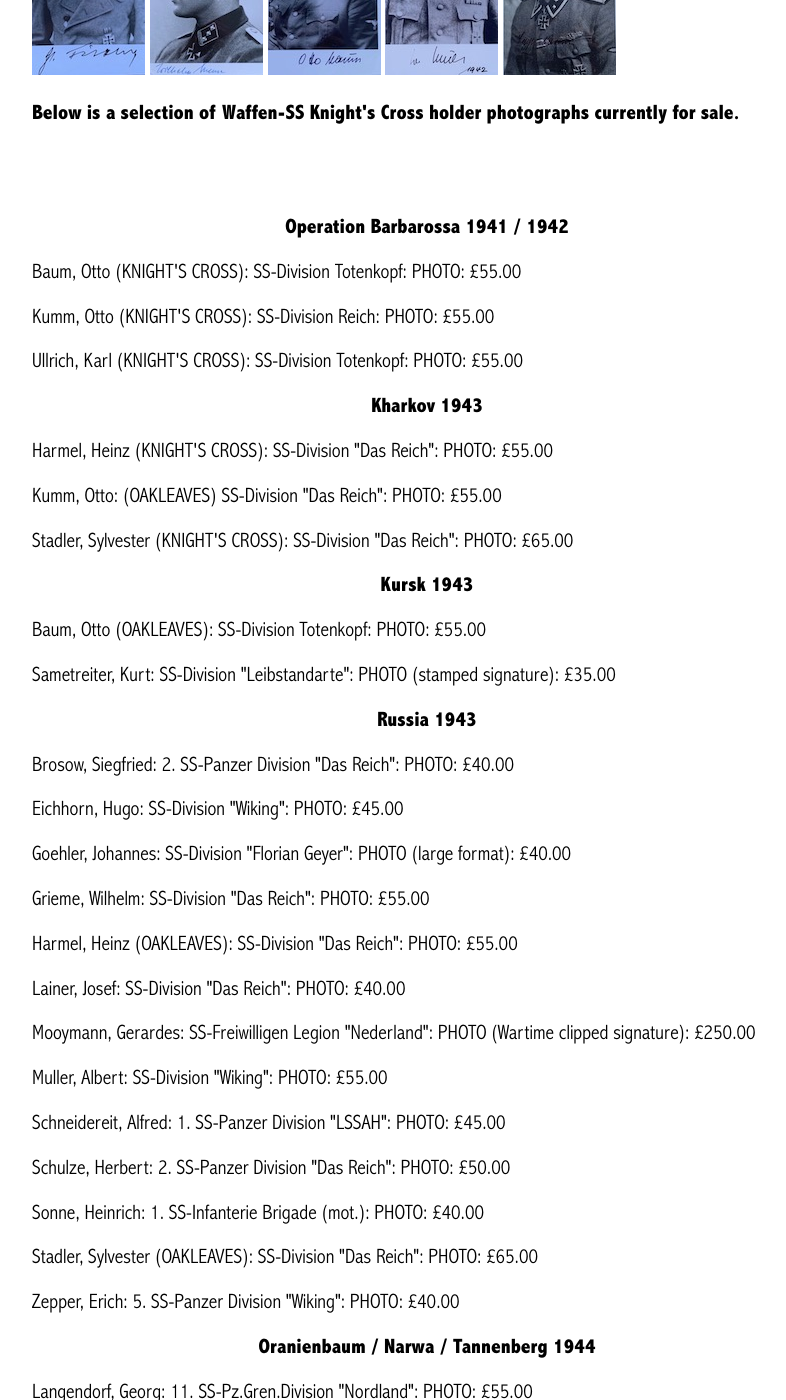
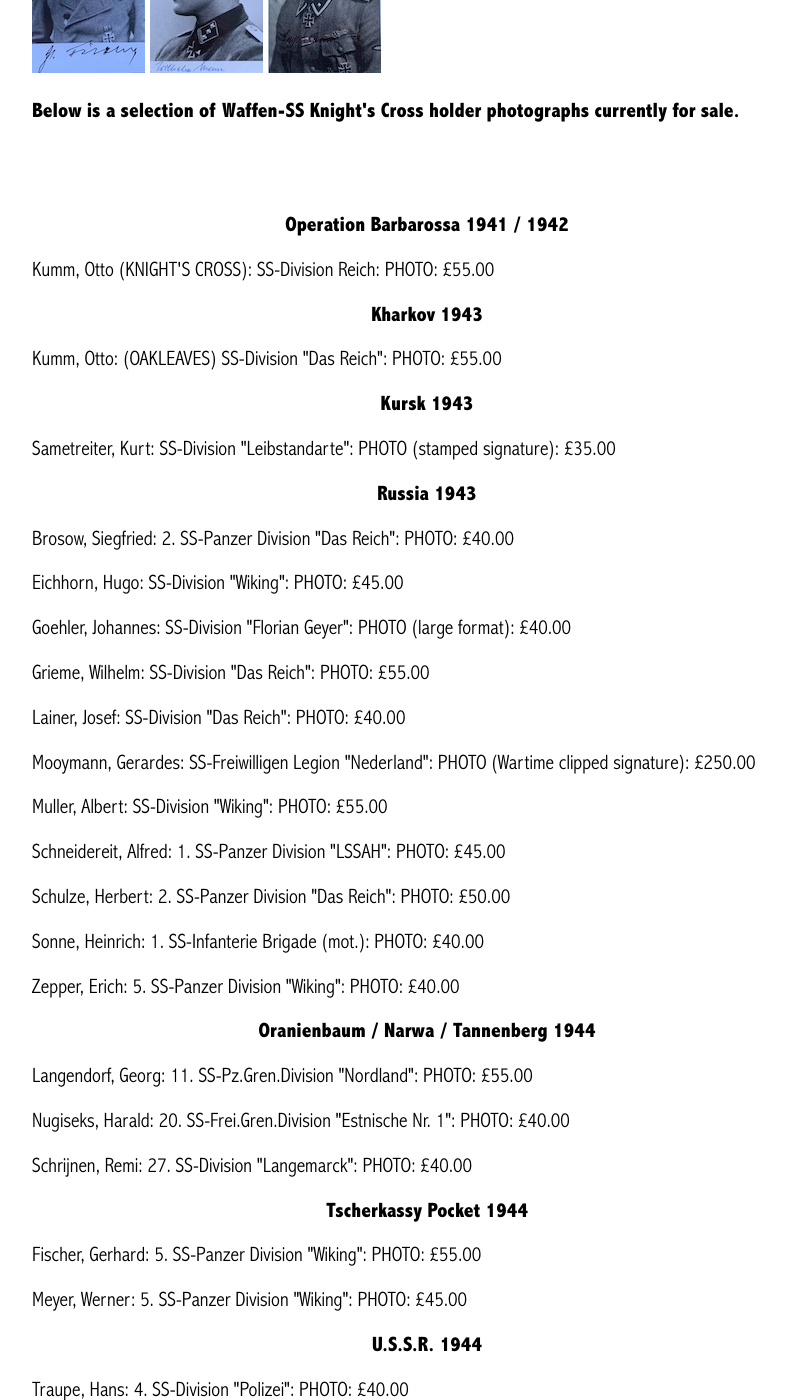
Before and after one commit to lahphotographs/lahphotographs.github.com, a Jekyll site: the page built from Waffen_SS_photos.md, in a window 1280 px wide and 1400 px high, scrolled down 449 px. Shown: the whole window, without its empty margins (213-999 px from the left). Built offline with Jekyll 4.4.1, drawn with Linux system fonts in a browser that asks for light colours; some of the changed text lies outside the part shown.

Commit message:
Update Waffen_SS_photos.md

```diff
--- a/Waffen_SS_photos.md
+++ b/Waffen_SS_photos.md
@@ -8,25 +8,18 @@ permalink: /waffen_ss_photos.html
 <p float="left">
 <img src="./assets/Fischer SS.jpeg"/>
 <img src="./assets/Grieme.jpeg"/>
-<img src="./assets/Baum.jpeg"/>
-<img src="./assets/Ulrich.jpeg"/>
 <img src="./assets/Lainer.jpeg"/>
 <br />
 <p><b>Below is a selection of Waffen-SS Knight's Cross holder photographs currently for sale.</b></p>
 <br />
 <br />
 <p><b><center>Operation Barbarossa 1941 / 1942</center></b></p>
-<p>Baum, Otto (KNIGHT'S CROSS): SS-Division Totenkopf: PHOTO: £55.00
 <p>Kumm,	Otto (KNIGHT'S CROSS):	SS-Division Reich:	PHOTO: £55.00
-<p>Ullrich,	Karl (KNIGHT'S CROSS):	SS-Division Totenkopf:	PHOTO: £55.00
 <br />
 <p><b><center>Kharkov 1943</center></b></p>
-<p>Harmel,	Heinz (KNIGHT'S CROSS):	SS-Division "Das Reich":	PHOTO: £55.00
 <p>Kumm,	Otto:	(OAKLEAVES) SS-Division "Das Reich":	PHOTO: £55.00
-<p>Stadler,	Sylvester (KNIGHT'S CROSS):	SS-Division "Das Reich":	PHOTO: £65.00
 <br />
 <p><b><center>Kursk 1943</center></b></p>
-<p>Baum, Otto (OAKLEAVES): SS-Division Totenkopf: PHOTO: £55.00
 <p>Sametreiter,	Kurt:	SS-Division "Leibstandarte":	PHOTO (stamped signature): £35.00
 <br />
 <p><b><center>Russia 1943</center></b></p>
@@ -34,14 +27,12 @@ permalink: /waffen_ss_photos.html
 <p>Eichhorn,	Hugo:	SS-Division "Wiking":	PHOTO: £45.00
 <p>Goehler,	Johannes:	SS-Division "Florian Geyer":	PHOTO (large format): £40.00
 <p>Grieme,	Wilhelm:	SS-Division "Das Reich":	PHOTO: £55.00
-<p>Harmel,	Heinz (OAKLEAVES):	SS-Division "Das Reich":	PHOTO: £55.00
 <p>Lainer,	Josef:	SS-Division "Das Reich":	PHOTO: £40.00
 <p>Mooymann,	Gerardes:	SS-Freiwilligen Legion  "Nederland":	PHOTO (Wartime clipped signature): £250.00
 <p>Muller,	Albert:	SS-Division "Wiking":	PHOTO: £55.00
 <p>Schneidereit,	Alfred:	1. SS-Panzer Division "LSSAH":	PHOTO: £45.00
 <p>Schulze,	Herbert: 2. SS-Panzer Division "Das Reich":	PHOTO: £50.00
 <p>Sonne,	Heinrich: 1. SS-Infanterie Brigade (mot.):	PHOTO: £40.00
-<p>Stadler,	Sylvester (OAKLEAVES):	SS-Division "Das Reich":	PHOTO: £65.00
 <p>Zepper,	Erich:	5. SS-Panzer Division "Wiking":	PHOTO: £40.00
 <br />
 <p><b><center>Oranienbaum / Narwa / Tannenberg 1944</center></b></p>
@@ -52,11 +43,9 @@ permalink: /waffen_ss_photos.html
 <p><b><center>Tscherkassy Pocket 1944</center></b></p>
 <p>Fischer,	Gerhard:	5. SS-Panzer Division "Wiking":	PHOTO: £55.00
 <p>Meyer,	Werner:	5. SS-Panzer Division "Wiking":	PHOTO: £45.00
-<p>Schönfelder,	Manfred:	5. SS-Panzer Division "Wiking":	PHOTO: £55.00
 <br />
 <p><b><center>U.S.S.R. 1944</center></b></p>
 <p>Traupe,	Hans:	4. SS-Division "Polizei":	PHOTO: £40.00
-<p>Ullrich,	Karl (OAKLEAVES):	3. SS-Panzer Division "Totenkopf" (DIVISIONAL COMMANDER):	PHOTO: £55.00
 <br />
 <p><b><center>Normandy 1944</center></b></p>
 <p>Barkmann,	Ernst: 2. SS-Panzer Division "Das Reich":	PHOTO:	£50.00
@@ -64,7 +53,6 @@ permalink: /waffen_ss_photos.html
 <br />
 <p><b><center>'Market Garden' 1944</center></b></p>
 <p>Euling,	Karl-Heinz:	10. SS-Division "Frundsberg":	PHOTO: £40.00
-<p>Harmel,	Heinz (SWORDS):	10. SS-Division "Frundsberg"(DIVISIONAL COMMANDER):	PHOTO: £55.00
 <br />
 <p><b><center>Poland 1944</center></b></p>
 <p>Heder,	Eberhard:	5. SS-Panzer Division "Wiking":	PHOTO: £40.00
@@ -94,15 +82,12 @@ permalink: /waffen_ss_photos.html
 <p><b><center>Budapest / Hungary / Austria 1945</center></b></p>
 <p>Boosfeld,	Joachim:	8. SS-Division "Florian Geyer":	PHOTO: £40.00
 <p>Buck,	Friedrich:	8. SS-Division "Florian Geyer":	PHOTO: £40.00
-<p>Darges,	Fritz:	5. SS-Panzer Division "Wiking" (FUHRER ADJUTANT):	PHOTO: £50.00
 <p>Gustavsson,	Karl-Heinz:	2. SS-Division "Das Reich":	PHOTO: £40.00
 <p>Hauser,	Hans:	2. SS-Division "Das Reich": PHOTO: £45.00
-<p>Kreutz,	Karl:	2. SS-Division "Das Reich" (DIVISIONAL COMMANDER): PHOTO: £40.00
 <p>Lichte,	Karl-Heinz:	5. SS-Panzer Division "Wiking":	PHOTO: £40.00
 <p>Riedel,	Franz:	10. SS-Division "Frundsberg":	PHOTO: £50.00
 <p>Rieflin,	Fritz:	2. SS-Division "Das Reich":	PHOTO: £40.00
 <p>Sailer,	Johann:	9. SS-Division "Hohenstaufen":	PHOTO: £40.00
-<p>Stadler,	Sylvester (SWORDS):	9. SS-Panzer Division "Hohenstaufen"(DIVISIONAL COMMANDER):	PHOTO: £65.00
 <br />
 <p><b><center>Fortress Breslau 1945</center></b></p>
 <p>Besslein,	Georg-Robert:	9. SS-Division "Hohenstaufen":	PHOTO: £40.00
```
